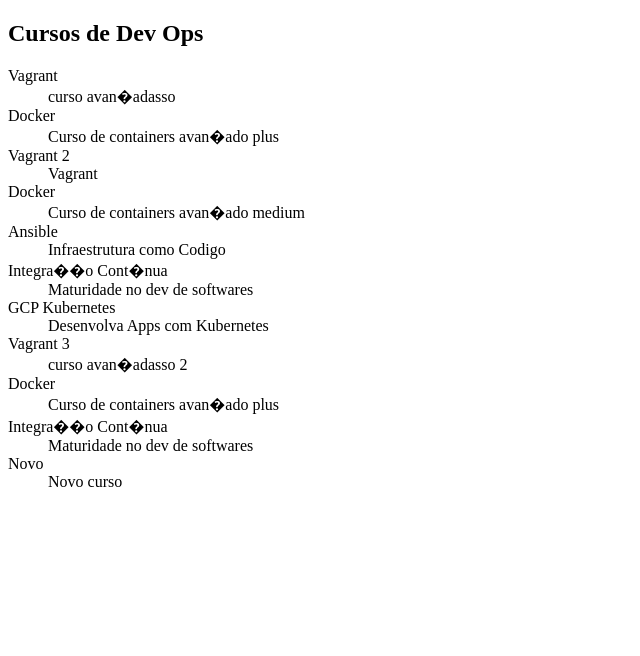
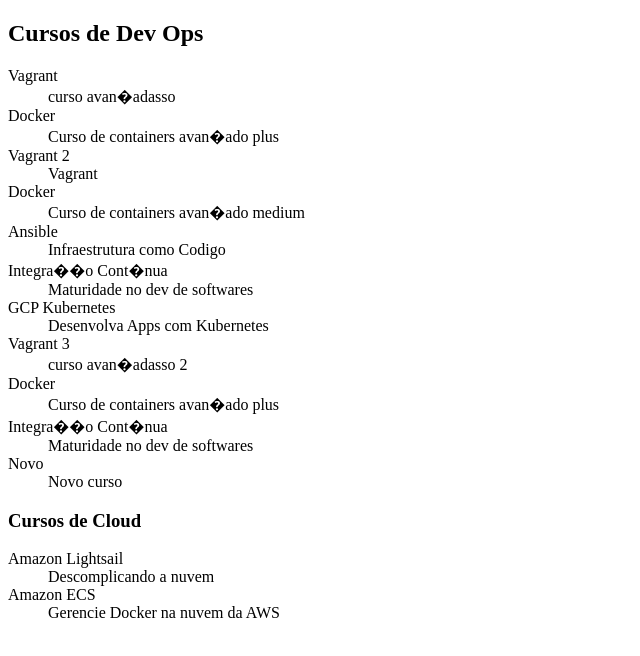
Before and after one commit to cesar-spaziante/estudo-git, a plain HTML site: page index.html in a window 1280 px wide. Shown: the whole page, without its empty margins (0-640 px from the left). Drawn offline with Linux system fonts and the light colour scheme.

Commit message:
Adicionando Cursos de Cloud

```diff
--- a/index.html
+++ b/index.html
@@ -43,5 +43,16 @@
         <dt>Novo</dt>
         <dd>Novo curso</dd>
     </dl>
+
+    <h3>Cursos de Cloud</h3>
+    <dl>
+
+        <dt>Amazon Lightsail</dt>
+        <dd>Descomplicando a nuvem</dd>
+
+        <dt>Amazon ECS</dt>
+        <dd>Gerencie Docker na nuvem da AWS</dd>
+
+    </dl>
 </body>
 </html>
```
